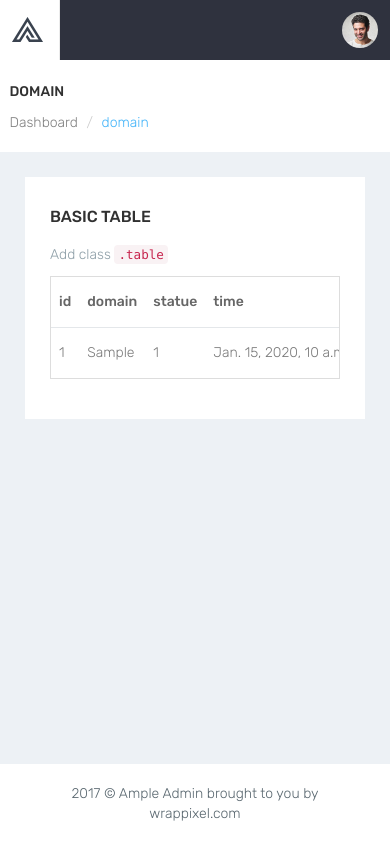
After one commit to LoveCppp/AssetsAdmin, a Django app: page /admin/domain/ in a window 390 px wide. The commit adds this page. Run offline with Django 3.2, Linux system fonts and the light colour scheme; tables that the repository leaves empty hold one stand-in row (values such as "Sample post"); some libraries are stand-ins or nearby versions.

Commit message:
add domain

```diff
--- /dev/null
+++ b/AssetsAdmin/admin/domain.py
@@ -0,0 +1,24 @@
+# -*- coding: utf-8 -*-
+
+from assets.models import Domain
+
+from django.http import HttpResponse
+from django.shortcuts import render
+from datetime import  datetime
+
+
+def index(request):
+    list = Domain.objects.all()
+    return render(request,'admin/domain.html',{'domainlist':list})
+
+
+
+def add(request):
+    if request.method == 'GET':
+        return render(request,'admin/domain/add.html')
+    if request.method == 'POST':
+        now = datetime.now().strftime('%Y-%m-%d %H:%M:%S')
+        domains= request.POST.get('domain')
+        obj = Domain(domain=domains,createtime=now)
+        obj.save()
+        return HttpResponse("<p>数据添加成功！</p>")
--- a/AssetsAdmin/urls.py
+++ b/AssetsAdmin/urls.py
@@ -14,7 +14,7 @@ Including another URLconf
     2. Add a URL to urlpatterns:  url(r'^blog/', include('blog.urls'))
 """
 from django.conf.urls import url
-from admin import admin,portscan
+from admin import admin,portscan,domain
 from django.conf.urls.static import static
 from django.conf import settings
 
@@ -22,6 +22,8 @@ from django.conf import settings
 urlpatterns = [
     #url(r'^admin/', admin.site.urls),
     url(r'^admin/$', admin.index),
-    url(r'^admin/portscan/', portscan.index),
+    url(r'^admin/portscan/$', portscan.index),
+    url(r'^admin/domain/$', domain.index),
+    url(r'^admin/domain/add/$', domain.add),
 
 ]
--- a/assets/models.py
+++ b/assets/models.py
@@ -24,3 +24,10 @@ class Iplist(models.Model):
     createtime = models.DateTimeField()
     class Meta:
         db_table = 'iplist'
+
+class Domain(models.Model):
+    domain = models.CharField(max_length=255)
+    statue = models.IntegerField(default=0)
+    createtime = models.DateTimeField()
+    class Meta:
+        db_table = 'domain'
--- /dev/null
+++ b/templates/admin/domain.html
@@ -0,0 +1,52 @@
+{% extends "admin/base.html" %}
+{% block content %}
+<div class="row">
+
+            <div class="row bg-title">
+                    <div class="col-lg-3 col-md-4 col-sm-4 col-xs-12">
+                        <h4 class="page-title">domain</h4> </div>
+                    <div class="col-lg-9 col-sm-8 col-md-8 col-xs-12">
+                        <a href="/admin/domain/add/" target="_blank" class="btn btn-danger pull-right m-l-20 hidden-xs hidden-sm waves-effect waves-light">add domain
+
+                        </a>
+                        <ol class="breadcrumb">
+                            <li><a href="#">Dashboard</a></li>
+                            <li class="active">domain</li>
+                        </ol>
+                    </div>
+                    <!-- /.col-lg-12 -->
+                </div>
+
+                <div class="col-sm-12">
+                    <div class="white-box">
+                        <h3 class="box-title">Basic Table</h3>
+                        <p class="text-muted">Add class <code>.table</code></p>
+                        <div class="table-responsive">
+                            <table class="table">
+                                <thead>
+                                    <tr>
+                                        <th>id</th>
+                                        <th>domain</th>
+                                        <th>statue</th>
+                                        <th>time</th>
+                                    </tr>
+                                </thead>
+                                <tbody>
+                                    {%  for line in domainlist %}
+                                    <tr>
+                                        <td>{{ line.id}}</td>
+                                        <td>{{ line.domain}}</td>
+                                        <td>{{ line.statue}}</td>
+                                        <td>{{ line.createtime}}</td>
+                                    </tr>
+                                    {% endfor %}
+
+
+                                </tbody>
+                            </table>
+                        </div>
+                    </div>
+                </div>
+            </div>
+</div>
+{% endblock %}
--- a/templates/admin/portscan.html
+++ b/templates/admin/portscan.html
@@ -1,2 +1,5 @@
 {% extends "admin/base.html" %}
-{% block content %}Future time{% endblock %}
+{% block content %}
+
+111
+{% endblock %}
```
Also changed, not shown: templates/admin/domain/add.html (added, +26 -0 lines), assets/migrations/0005_domain.py (added), assets/migrations/0006_auto_20170608_0851.py (added), 5 other files.
